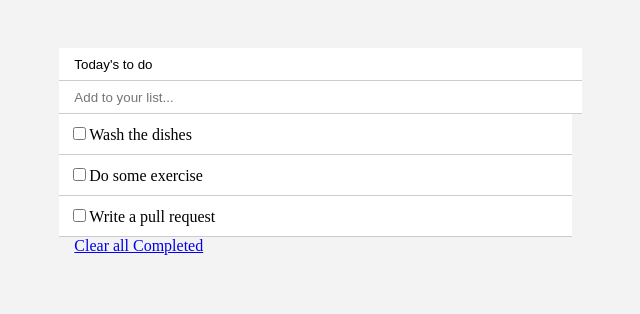
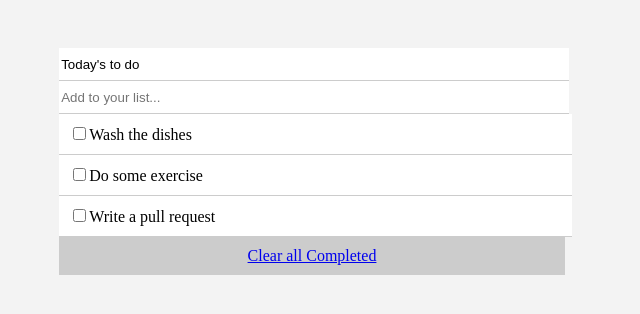
Before and after one commit to jlberbesi/To-do_List, a website built with webpack: page src/index.html in a window 1280 px wide. Shown: the part 112-426 px from the top of the page, without its empty margins (328-968 px from the left). Built offline with nearby package versions, Linux system fonts and the light colour scheme.

Commit message:
Add fixes suggest by code reviewer

```diff
--- a/src/index.html
+++ b/src/index.html
@@ -11,13 +11,13 @@
 <body>
     <div class="main-container">
         <div>
-            <input type="text" value="Today's to do" id="task-input-1" class="left">
+            <input type="text" value="Today's to do" id="task-input-1">
         </div>
         <div>
-            <input type="text" placeholder="Add to your list..." id="task-input-2" class="left">
+            <input type="text" placeholder="Add to your list..." id="task-input-2">
         </div>
         <div id="todo-list"></div>
-        <div>
+        <div class="last-div">
             <a href="#" id="clear-completed" class="left">Clear all Completed</a>
         </div>
     </div>
--- a/src/style.css
+++ b/src/style.css
@@ -37,10 +37,6 @@ li {
   width: 97.5%;
 }
 
-.left {
-  padding-left: 3%;
-}
-
 .completed {
   text-decoration: line-through;
   color: #ccc;
@@ -55,3 +51,17 @@ li {
   justify-content: center;
   margin-top: 2rem;
 }
+
+.last-div {
+  background-color: #ccc;
+  padding: 10px 10px 10px 10px;
+}
+
+.left {
+  text-align: center;
+  margin-left: auto;
+  margin-right: auto;
+  align-items: center;
+  display: flex;
+  justify-content: center;
+}
```
Also changed, not shown: dist/index.html, 3 other files.
